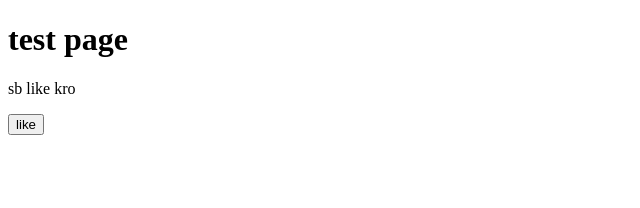
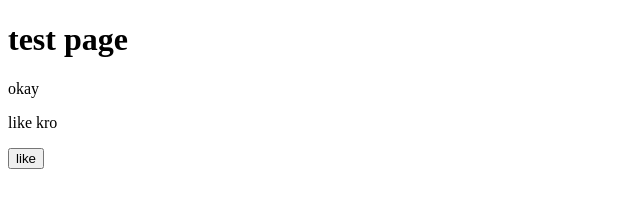
Before and after one commit to simran9875/githubUsingGit, a plain HTML site: page index.html in a window 1280 px wide. Shown: the whole page, without its empty margins (0-640 px from the left). Drawn offline with Linux system fonts and the light colour scheme.

Commit message:
updated index.html file

```diff
--- a/index.html
+++ b/index.html
@@ -7,7 +7,8 @@
 </head>
 <body>
     <h1> test page </h1>
-    <p>sb like kro </p>
+    <p> okay </p>
+    <p> like kro </p>
     <button>like </button>
 </body>
 </html>
```
